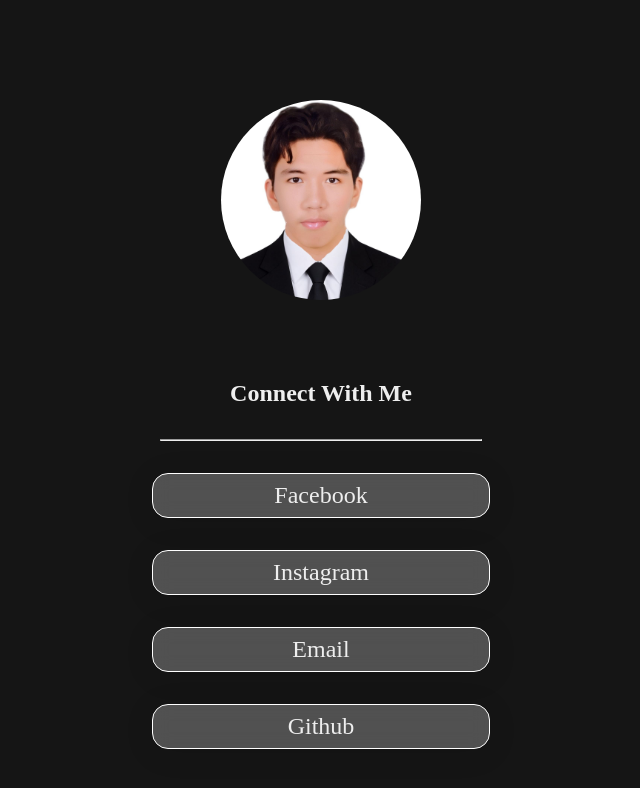
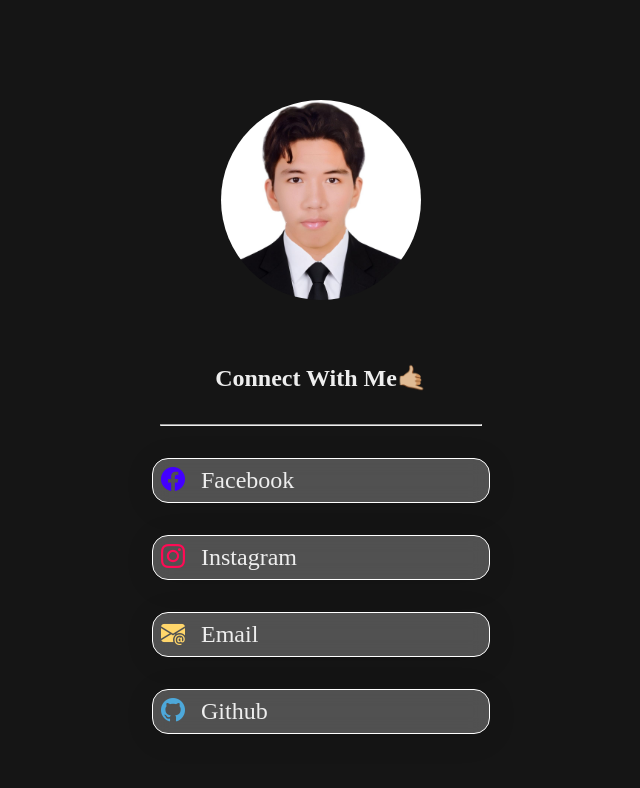
Before and after one commit to Jrmyln-sh/Social-Media-Links, a plain HTML site: page index.html in a window 1280 px wide. Shown: the whole page, without its empty margins (319-959 px from the left). Drawn offline with nearby package versions, Linux system fonts and the light colour scheme.

Commit message:
All Done

```diff
--- a/index.html
+++ b/index.html
@@ -4,22 +4,24 @@
     <meta charset="UTF-8">
     <meta name="viewport" content="width=device-width, initial-scale=1.0">
     <link rel="stylesheet" href="style.css">
+    <link rel="stylesheet" href="https://cdn.jsdelivr.net/npm/bootstrap-icons@1.13.1/font/bootstrap-icons.min.css">
+    <link rel="stylesheet" href="https://cdnjs.cloudflare.com/ajax/libs/animate.css/4.1.1/animate.min.css"/>
     <title>My Social Media Links</title>
 </head>
 <body>
     <main class="content">
-        <section class="profile">
+        <section class="profile animate__animated animate__fadeInDown">
             <img src="/image/Profile.jpg" alt="profile">
         </section>
 
         <article class="links">
-            <h2>Connect With Me</h2>
-            <hr>
+            <h2 class="animate__animated animate__fadeInLeft">Connect With Me🤙🏼</h2>
+            <hr class="animate__animated animate__zoomIn">
             <ul>
-                <li><a href="" target="_blank">Facebook</a></li>
-                <li><a href="" target="_blank">Instagram</a></li>
-                <li><a href="" target="_blank">Email</a></li>
-                <li><a href="" target="_blank">Github</a></li>
+                <li><a href="https://www.facebook.com/yosh1mur4h/" target="_blank" class="animate__animated animate__fadeInRight"><i class="bi bi-facebook"></i>Facebook</a></li>
+                <li><a href="https://www.instagram.com/xico_sht/" target="_blank" class="animate__animated animate__fadeInLeft"><i class="bi bi-instagram"></i>Instagram</a></li>
+                <li><a href="mailto:jrmymlna@gmail.com" target="_blank" class="animate__animated animate__fadeInRight"><i class="bi bi-envelope-at-fill"></i>Email</a></li>
+                <li><a href="https://github.com/Jrmyln-sh/" target="_blank" class="animate__animated animate__fadeInLeft"><i class="bi bi-github"></i>Github</a></li>
             </ul>
         </article>
     </main>
--- a/style.css
+++ b/style.css
@@ -11,7 +11,7 @@ body {
     display: flex;
     justify-content: center;
     align-items: center;
-    margin-bottom: 5rem;
+    margin-bottom: 4rem;
 }
 
 .profile img {
@@ -44,6 +44,12 @@ body {
     font-size: 1.5rem;
 }
 
+.links ul li a {
+    display: flex;
+    align-items: center;
+    gap: 1rem;
+}
+
 .links a {
     display: block;
     width: 20rem;
@@ -58,8 +64,21 @@ body {
     padding: 8px;
 }
 
+.bi-facebook {
+    color: #4300FF;
+}
 
+.bi-instagram {
+    color: #FF0B55;
+}
 
+.bi-envelope-at-fill {
+    color: #FFD66B;
+}
+
+.bi-github {
+    color: #4DA8DA;
+}
 article {
     color: #EEEEEE;
 }
```
